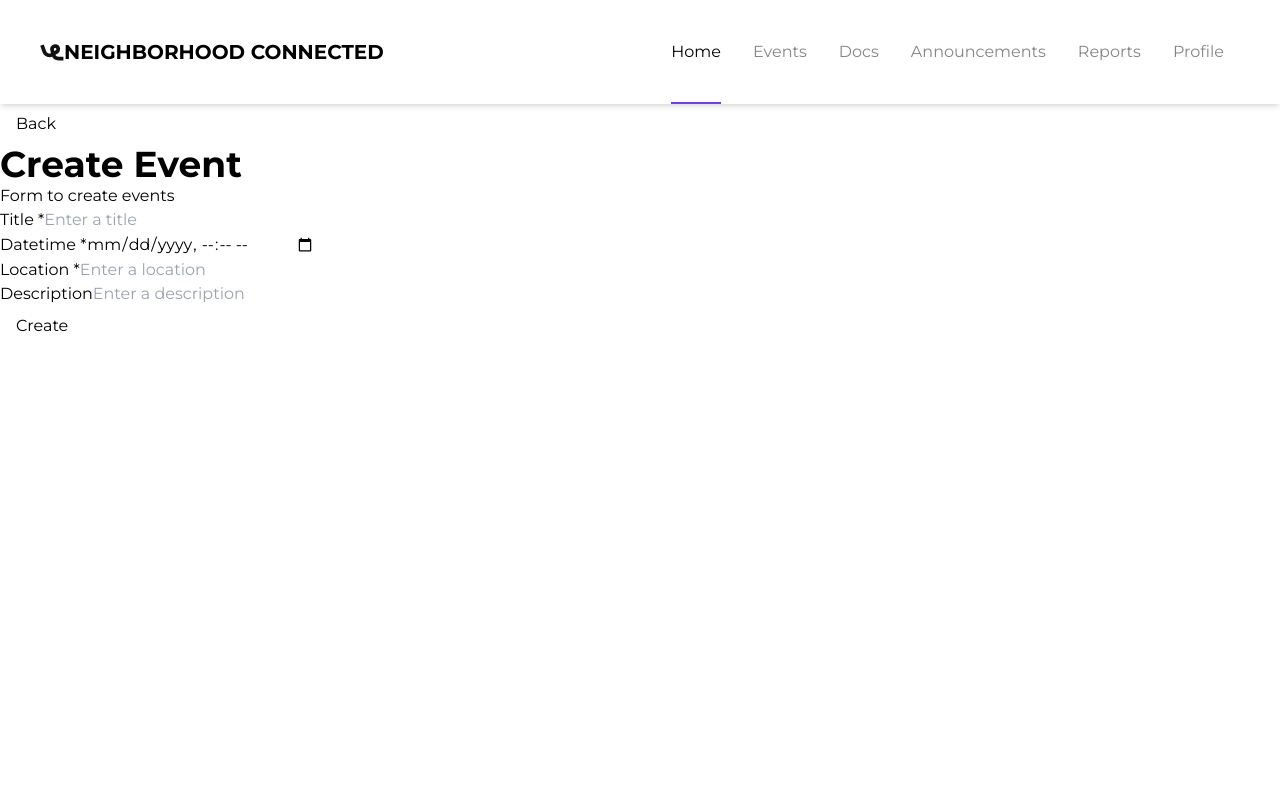
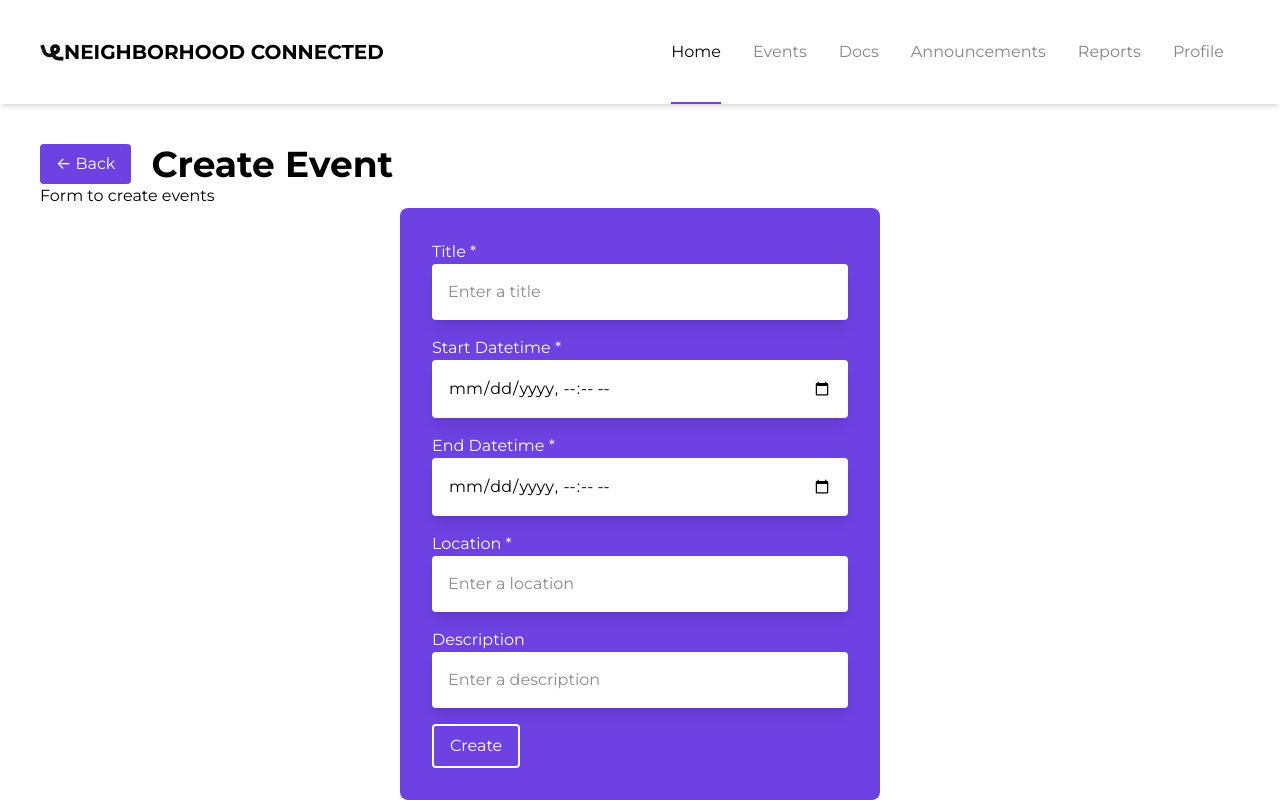
Before and after one commit to IgnacioPayeras/NeighborhoodConnected, a React (Vite) app in the folder client/: page /events/create_event in a window 1280 px wide. Built offline with nearby package versions, Linux system fonts and the light colour scheme.

Commit message:
Create event ready

```diff
--- a/client/src/api/events.api.js
+++ b/client/src/api/events.api.js
@@ -10,6 +10,7 @@ const userEventsApi = axios.create({
 
 // Events
 export const getAllEvents = () => eventsApi.get("/");
+export const createEvent = (event) => eventsApi.post("/", event)
 
 // User events
 export const getAllUserEvents = (id_user = null) => {
--- a/client/src/components/Events/Form.jsx
+++ b/client/src/components/Events/Form.jsx
@@ -2,48 +2,80 @@ import React from "react";
 import Button from "../UI/Button";
 
 import { useForm } from "react-hook-form";
+import { useNavigate } from "react-router-dom";
+
+import { createEvent } from "../../api/events.api";
 
 const Form = () => {
   const { register, handleSubmit } = useForm();
+  const navigate = useNavigate();
 
   const onSubmit = async (data) => {
-    console.log(data);
+    data.id_created_by = 1;
+    await createEvent(data);
+    navigate("/events")
   };
 
   return (
-    <form onSubmit={handleSubmit(onSubmit)}>
-      <div>
-        <label htmlFor="">Title *</label>
+    <form
+      className="bg-purple text-white rounded-lg p-8 w-2/5"
+      onSubmit={handleSubmit(onSubmit)}
+    >
+      <div className="flex flex-col mb-4">
+        <label htmlFor="title">Title *</label>
         <input
+          id="title"
+          name="title"
           type="text"
           placeholder="Enter a title"
+          required
           {...register("title", {
             required: true,
           })}
         />
       </div>
-      <div>
-        <label htmlFor="">Datetime *</label>
+      <div className="flex flex-col mb-4">
+        <label htmlFor="startdatetime">Start Datetime *</label>
         <input
+          id="startdatetime"
+          name="startdatetime"
           type="datetime-local"
-          {...register("datetime", {
+          required
+          {...register("start_datetime", {
             required: true,
           })}
         />
       </div>
-      <div>
-        <label htmlFor="">Location *</label>
+      <div className="flex flex-col mb-4">
+        <label htmlFor="enddatetime">End Datetime *</label>
         <input
+          id="enddatetime"
+          name="enddatetime"
+          type="datetime-local"
+          required
+          {...register("end_datetime", {
+            required: true,
+          })}
+        />
+      </div>
+      <div className="flex flex-col mb-4">
+        <label htmlFor="location">Location *</label>
+        <input
+          id="location"
+          name="location"
           type="text"
           placeholder="Enter a location"
+          required
           {...register("location", {
             required: true,
           })}
         />
       </div>
-      <div>
-        <label htmlFor="">Description</label>
+      <div className="flex flex-col mb-4">
+        <label htmlFor="description">Description</label>
         <input
+          id="description"
+          name="description"
           type="text"
           placeholder="Enter a description"
           {...register("description", {
@@ -51,7 +83,7 @@ const Form = () => {
           })}
         />
       </div>
-      <Button name="Create" />
+      <Button name="Create" type="secondary" />
     </form>
   );
 };
--- a/client/src/components/UI/Button.jsx
+++ b/client/src/components/UI/Button.jsx
@@ -1,22 +1,43 @@
-import React from 'react';
+import React from "react";
+import { Link } from "react-router-dom";
 
 const Button = (props) => {
   const bgColors = {
-    transparenmt: 'bg-transparent',
-    purple: 'bg-purple',
-    green: 'bg-green',
-    red: 'bg-red',
-  }
+    transparenmt: "bg-transparent",
+    purple: "bg-purple",
+    green: "bg-green",
+    red: "bg-red",
+  };
   const buttonTypes = {
     primary: `border-none text-white`,
-    secondary: `border-2`,
+    secondary: `border-2 border-white`,
   };
 
   const buttonClass = buttonTypes[props.type] || buttonTypes.normal;
 
-  return (
-    <button className={`px-4 py-2 rounded ${buttonClass} ${bgColors[props.color]} ${props.className}`} onClick={props.onClick}>{props.name}</button>
+  const buttonComponent = props.link ? (
+    <Link to={props.link}>
+      <button
+        className={`px-4 py-2 rounded ${buttonClass} ${bgColors[props.color]} ${
+          props.className
+        }`}
+        onClick={props.onClick}
+      >
+        {props.name}
+      </button>
+    </Link>
+  ) : (
+    <button
+      className={`px-4 py-2 rounded ${buttonClass} ${bgColors[props.color]} ${
+        props.className
+      }`}
+      onClick={props.onClick}
+    >
+      {props.name}
+    </button>
   );
+
+  return buttonComponent;
 };
 
 export default Button;
--- a/client/src/index.css
+++ b/client/src/index.css
@@ -29,6 +29,24 @@ h3 {
   line-height: 1.5rem;
 }
 
+input {
+  box-shadow: 0 10px 15px -3px rgb(0 0 0 / 0.1), 0 4px 6px -4px rgb(0 0 0 / 0.1);
+  padding: 1rem;
+  border-radius: 0.25rem;
+  color: black;
+}
+
+input:focus {
+  outline: 2px solid transparent;
+  outline-offset: 2px;
+}
+
+input::placeholder {
+  color: #111;
+  opacity: 48%;
+}
+
+
 @keyframes slideIn {
   0% {
     transform: scaleX(0);
--- a/client/src/pages/CreateEventForm.jsx
+++ b/client/src/pages/CreateEventForm.jsx
@@ -4,14 +4,13 @@ import Form from "../components/Events/Form";
 
 export const CreateEventForm = () => {
   return (
-    <div>
-      <div>
-        <Button name="Back"/>
+    <div className="px-10 mt-10">
+      <div className="flex">
+        <Button className="mr-5" name="← Back" type="primary" color="purple" link="/events"/>
         <h1>Create Event</h1>
-        <h3>Form to create events</h3>
-
       </div>
-      <div>
+      <h3>Form to create events</h3>
+      <div className="flex justify-center">
         <Form />
       </div>
     </div>
--- a/client/src/pages/Events.jsx
+++ b/client/src/pages/Events.jsx
@@ -60,6 +60,7 @@ export const Events = () => {
           type="primary"
           color="purple"
           className="w-fit h-fit"
+          link="/events/create_event"
         />
       </div>
       <CardList
```
Also changed, not shown: 1 other file (tests, documents, lock files or other folders).
